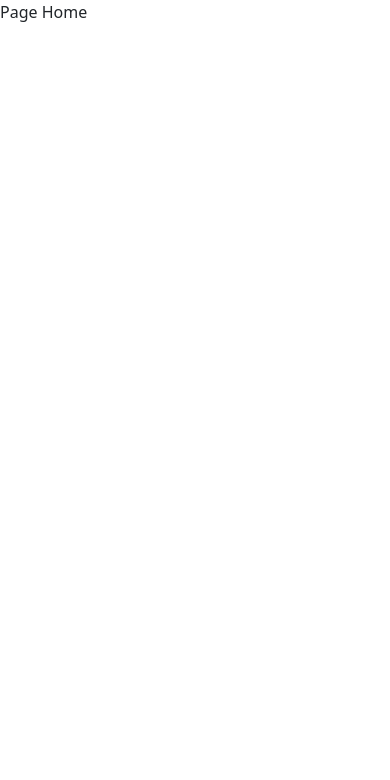
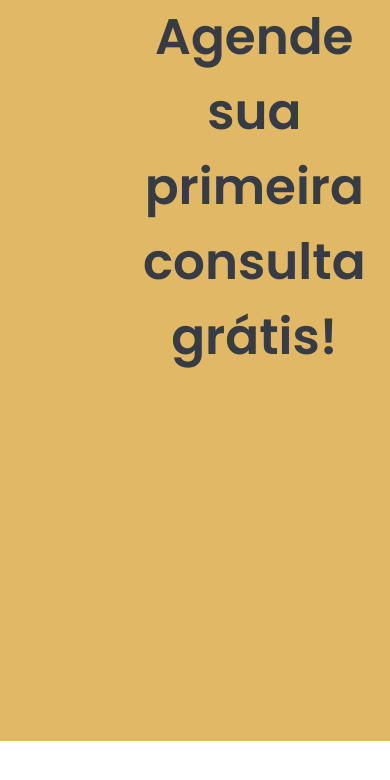
Before and after one commit to hugoamadio/FrontEnd-agendamentos, a React (Vite) app: page / in a window 390 px wide. Shown: the top 780 px of the page. Built offline with nearby package versions, Linux system fonts and the light colour scheme.

Commit message:
Feat - configured responsive layout with bootstrap

```diff
--- a/index.html
+++ b/index.html
@@ -4,6 +4,9 @@
     <meta charset="UTF-8" />
     <link rel="icon" type="image/svg+xml" href="/icon.png" />
     <meta name="viewport" content="width=device-width, initial-scale=1.0" />
+    <link rel="preconnect" href="https://fonts.googleapis.com">
+    <link rel="preconnect" href="https://fonts.gstatic.com" crossorigin>
+    <link href="https://fonts.googleapis.com/css2?family=Poppins:ital,wght@0,100;0,200;0,300;0,400;0,500;0,600;0,700;0,800;0,900;1,100;1,200;1,300;1,400;1,500;1,600;1,700;1,800;1,900&display=swap" rel="stylesheet">
     <title>Agendamentos.com</title>
   </head>
   <body>
--- a/src/App.tsx
+++ b/src/App.tsx
@@ -1,14 +1,16 @@
-import GlobalStyled from "./configs/GlobalStyled"
-import AppRoutes from "./routes/AppRoutes"
+import GlobalStyled from "./configs/GlobalStyled";
+import ThemeDefault from "./configs/themes/ThemeDefault";
+import AppRoutes from "./routes/AppRoutes";
 
 function App() {
-
   return (
     <>
-      <AppRoutes/>
-      <GlobalStyled/>
+      <ThemeDefault>
+        <AppRoutes />
+        <GlobalStyled />
+      </ThemeDefault>
     </>
-  )
+  );
 }
 
-export default App
+export default App;
--- /dev/null
+++ b/src/components/SchedulesComponent/Index.tsx
@@ -0,0 +1,21 @@
+import { ReactNode } from "react";
+import { FirstBlockStyled, SecondBlockStyled } from "./Styled";
+
+interface SchedulesComponentProps {
+  children: ReactNode;
+}
+
+function SchedulesComponent({ children }: SchedulesComponentProps) {
+  return (
+    <div className="row">
+        <FirstBlockStyled className="col-12 col-sm-8">
+            {children}
+        </FirstBlockStyled>
+        <SecondBlockStyled className="col-12 col-sm-4">
+
+        </SecondBlockStyled>
+    </div>
+  );
+}
+
+export default SchedulesComponent;
--- /dev/null
+++ b/src/components/SchedulesComponent/Styled.tsx
@@ -0,0 +1,29 @@
+import styled from "styled-components";
+
+export const FirstBlockStyled = styled.div`
+  box-sizing: border-box;
+  display: flex;
+  flex-direction: column;
+  align-items: center;
+  justify-content: center;
+  min-height: 350px;
+  max-height: 530px;
+  background-color: ${(props) => props.theme.colors.background};
+  color: ${(props) => props.theme.colors.secondary};
+  flex-wrap: wrap;
+  font-size: 50px;
+  font-weight: 600;
+  padding: 0px 155px;
+  text-align: center;
+`;
+
+export const SecondBlockStyled = styled.div`
+  box-sizing: border-box;
+  display: flex;
+  flex-direction: column;
+  align-items: center;
+  justify-content: center;
+  min-height: 350px;
+  max-height: 530px;
+  background-color: ${(props) => props.theme.colors.background}
+`;
--- a/src/configs/GlobalStyled.tsx
+++ b/src/configs/GlobalStyled.tsx
@@ -5,6 +5,7 @@ const GlobalStyled = createGlobalStyle`
         margin: 0px;
         padding: 0px;
         border: 0px;
+        font-family: 'Poppins', sans-serif, Courier, monospace;
     }
 `
 
--- a/src/pages/Home.tsx
+++ b/src/pages/Home.tsx
@@ -1,10 +1,13 @@
 import 'bootstrap/dist/css/bootstrap.min.css';
+import SchedulesComponent from '../components/SchedulesComponent/Index';
 
 
 function Home(){
     return (
         <>
-            Page Home
+            <SchedulesComponent>
+                <p>Agende sua primeira consulta grátis!</p>
+            </SchedulesComponent>
         </>
     )
 }
```
